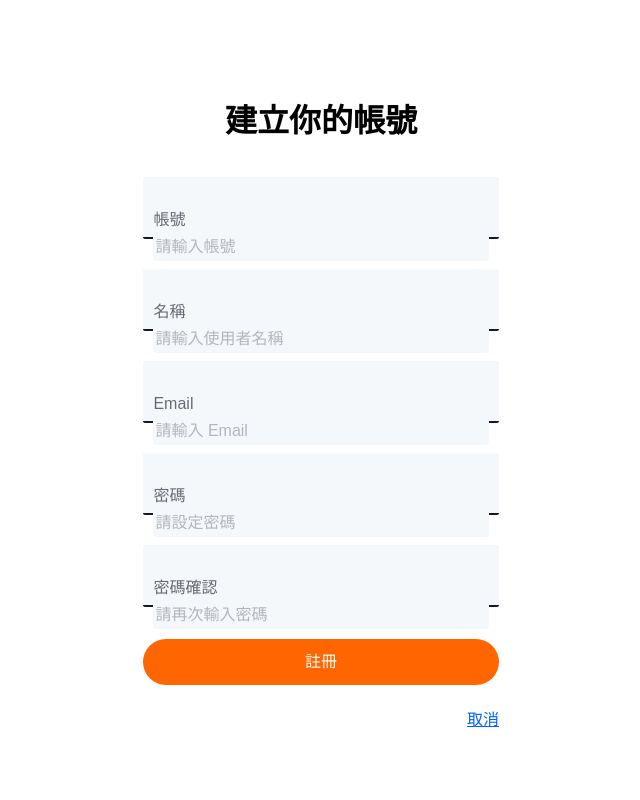
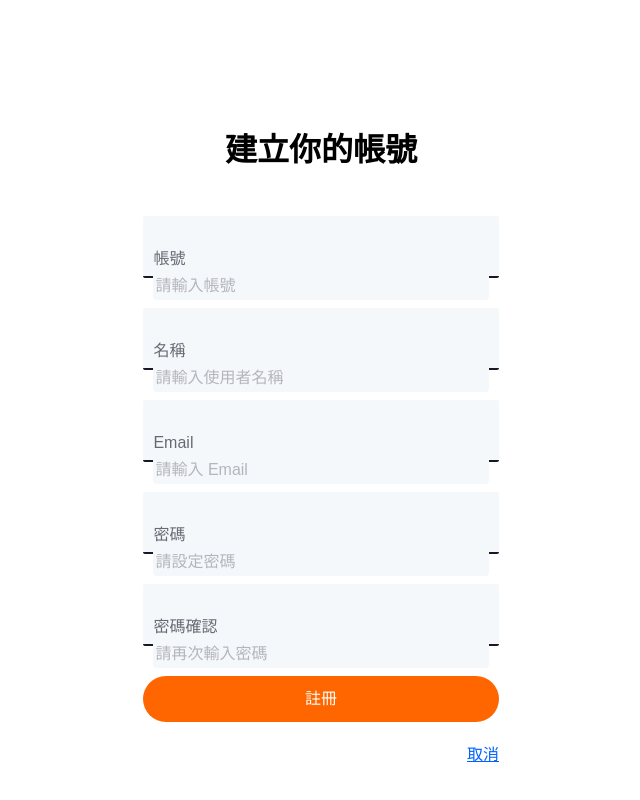
Before and after one commit to LJBL22/react_twitter, a React (Create React App) app: page /regist in a window 1280 px wide. Shown: the whole page, without its empty margins (319-959 px from the left). Built offline with nearby package versions, Linux system fonts and the light colour scheme; no server answers; some icons are missing; a web font is replaced by a local one.

Commit message:
style refactor: applied ThemeButton, add PageTitle

```diff
--- a/src/components/PopularList.jsx
+++ b/src/components/PopularList.jsx
@@ -69,7 +69,10 @@ function PopularUserCard({ user }) {
 }
 function PopularList() {
   return (
-    <div className='PopularList' style={{ padding: '1.5rem' }}>
+    <div
+      className='PopularList'
+      style={{ padding: '1.5rem', height: '100vh', overflow: 'hidden' }}
+    >
       <PopContainer>
         <Header>推薦跟隨</Header>
         {users.map((user, id) => (
--- a/src/components/Sidebar.jsx
+++ b/src/components/Sidebar.jsx
@@ -7,7 +7,7 @@ import {
 } from 'assets/icons';
 import { useNavigate } from 'react-router-dom';
 import styled from 'styled-components';
-import { AuthButton } from 'components/common/auth.styled';
+import { ThemeButton } from 'components/common/common.styled';
 
 const StyledSidebar = styled.nav`
   height: 100vh;
@@ -29,7 +29,7 @@ const StyleUl = styled.ul`
 const PageLink = styled.li`
   display: flex;
   font-weight: 700;
-  padding: 1.875rem 0 0 1rem;
+  padding: 0 0 1.875rem 1rem;
   &:hover {
     cursor: pointer;
     color: var(--color-primary);
@@ -46,7 +46,9 @@ function Sidebar() {
     <>
       <StyledSidebar>
         <SidebarContainer>
-          <IconLogo />
+          <div style={{ padding: '0 0 31.78px 0' }}>
+            <IconLogo />
+          </div>
           <StyleUl>
             <PageLink>
               <IconHomeOut />
@@ -61,7 +63,7 @@ function Sidebar() {
               &ensp;設定
             </PageLink>
           </StyleUl>
-          <AuthButton>推文</AuthButton>
+          <ThemeButton width='100%'>推文</ThemeButton>
         </SidebarContainer>
         <SidebarContainer>
           <StyleUl>
--- a/src/components/common/auth.styled.js
+++ b/src/components/common/auth.styled.js
@@ -13,31 +13,12 @@ const StyedContainer = styled.div`
 
 const StyledAuthInputContainer = styled.div`
   width: 100%;
-  margin-top: 30px;
-`;
-
-const StyledButton = styled.button`
-  min-width: 178px;
-  width: 100%;
-  height: 2.875rem;
-  border-radius: 50px;
-  background-color: var(--color-theme);
-  border: none;
-  color: white;
-  font-weight: 400;
-  padding: 8px 0;
-  margin: 2rem 0px 3rem;
-  transition: background-color .1s ease-in-out;
-
-  &:hover {
-    cursor: pointer;
-    background-color: var(--color-primary);
-  }
+  margin-bottom: 30px;
 `;
 
 const StyledFlexP = styled.p`
 position: absolute;
-bottom: 0;
+bottom: -2.875rem;
 right: 0;
 `
 
@@ -49,7 +30,6 @@ const StyledLinkText = styled.span`
 export {
   StyedContainer as AuthContainer,
   StyledAuthInputContainer as AuthInputContainer,
-  StyledButton as AuthButton,
   StyledLinkText as AuthLinkText,
   StyledFlexP as AuthP,
 };
--- a/src/components/common/common.styled.js
+++ b/src/components/common/common.styled.js
@@ -1,5 +1,8 @@
 import styled from "styled-components"
 
+const StyledTitle = styled.h1`
+  margin: 29px 0 40px 0;
+`
 const StyledHeader = styled.header`
   font-weight: 700;
   padding: 1.5rem;
@@ -26,6 +29,7 @@ const StyledButton = styled.button`
   }
 `;
 export {
+  StyledTitle as PageTitle,
   StyledHeader as Header,
   StyledButton as ThemeButton,
 }
--- a/src/pages/Admin/AdminLoginPage.jsx
+++ b/src/pages/Admin/AdminLoginPage.jsx
@@ -1,21 +1,21 @@
-import { adminLogin } from "api/auth";
-import { IconLogo } from "assets/icons";
-import AuthInput from "components/AuthInput";
+import { adminLogin } from 'api/auth';
+import { IconLogo } from 'assets/icons';
+import AuthInput from 'components/AuthInput';
 import {
   AuthContainer,
   AuthInputContainer,
-  AuthButton,
   AuthLinkText,
   AuthP,
-} from "components/common/auth.styled";
-import { useEffect, useState } from "react";
-import { Link, useNavigate } from "react-router-dom";
-import Swal from "sweetalert2";
+} from 'components/common/auth.styled';
+import { useEffect, useState } from 'react';
+import { Link, useNavigate } from 'react-router-dom';
+import Swal from 'sweetalert2';
+import { ThemeButton, PageTitle } from 'components/common/common.styled';
 // import { useAuth } from "contexts/AuthContext";
 
 const AdminLoginPage = () => {
-  const [account, setAccount] = useState("");
-  const [password, setPassword] = useState("");
+  const [account, setAccount] = useState('');
+  const [password, setPassword] = useState('');
   // const navigate = useNavigate();
   // const { login, isAuthenticated } = useAuth();
 
@@ -32,20 +32,20 @@ const AdminLoginPage = () => {
     });
     if (success) {
       Swal.fire({
-        title: "登入成功",
-        icon: "success",
+        title: '登入成功',
+        icon: 'success',
         showConfirmButton: false,
         timer: 1000,
-        position: "top",
+        position: 'top',
       });
       return;
     }
     Swal.fire({
-      title: "登入失敗",
-      icon: "error",
+      title: '登入失敗',
+      icon: 'error',
       showConfirmButton: false,
       timer: 1000,
-      position: "top",
+      position: 'top',
     });
   };
   // useEffect(() => {
@@ -58,12 +58,12 @@ const AdminLoginPage = () => {
       <div>
         <IconLogo />
       </div>
-      <h1>後台登入</h1>
+      <PageTitle>後台登入</PageTitle>
 
       <AuthInputContainer>
         <AuthInput
-          label="帳號"
-          placeholder="請輸入帳號"
+          label='帳號'
+          placeholder='請輸入帳號'
           value={account}
           onChange={(nameInputValue) => setAccount(nameInputValue)}
         />
@@ -71,16 +71,18 @@ const AdminLoginPage = () => {
 
       <AuthInputContainer>
         <AuthInput
-          type="password"
-          label="密碼"
-          placeholder="請輸入密碼"
+          type='password'
+          label='密碼'
+          placeholder='請輸入密碼'
           value={password}
           onChange={(passwordInputValue) => setPassword(passwordInputValue)}
         />
       </AuthInputContainer>
-      <AuthButton onClick={handleClick}>登入</AuthButton>
+      <ThemeButton width='100%' onClick={handleClick}>
+        登入
+      </ThemeButton>
       <AuthP>
-        <Link to="/login">
+        <Link to='/login'>
           <AuthLinkText>前台登入</AuthLinkText>
         </Link>
       </AuthP>
--- a/src/pages/LoginPage.jsx
+++ b/src/pages/LoginPage.jsx
@@ -3,7 +3,6 @@ import AuthInput from 'components/AuthInput';
 import {
   AuthContainer,
   AuthInputContainer,
-  AuthButton,
   AuthLinkText,
   AuthP,
 } from 'components/common/auth.styled';
@@ -12,6 +11,7 @@ import { Link, useNavigate } from 'react-router-dom';
 import Swal from 'sweetalert2';
 // import { login } from "api/auth";
 import { useAuth } from 'contexts/AuthContext';
+import { ThemeButton, PageTitle } from 'components/common/common.styled';
 
 const LoginPage = () => {
   const [account, setAccount] = useState('');
@@ -60,7 +60,7 @@ const LoginPage = () => {
       <div>
         <IconLogo />
       </div>
-      <h1>登入 Alphitter</h1>
+      <PageTitle>登入 Alphitter</PageTitle>
 
       <AuthInputContainer>
         <AuthInput
@@ -80,12 +80,14 @@ const LoginPage = () => {
           onChange={(passwordInputValue) => setPassword(passwordInputValue)}
         />
       </AuthInputContainer>
-      <AuthButton onClick={handleClick}>登入</AuthButton>
+      <ThemeButton width='100%' onClick={handleClick}>
+        登入
+      </ThemeButton>
       <AuthP>
         <Link to='/regist'>
           <AuthLinkText>註冊</AuthLinkText>
         </Link>
-        ．
+        &ensp;．&ensp;
         <Link to='/admin'>
           <AuthLinkText>後台登入</AuthLinkText>
         </Link>
--- a/src/pages/RegistPage.jsx
+++ b/src/pages/RegistPage.jsx
@@ -1,25 +1,25 @@
-import { register } from "api/auth";
-import { IconLogo } from "assets/icons";
-import AuthInput from "components/AuthInput";
+import { register } from 'api/auth';
+import { IconLogo } from 'assets/icons';
+import AuthInput from 'components/AuthInput';
 import {
   AuthContainer,
   AuthInputContainer,
-  AuthButton,
   AuthLinkText,
   AuthP,
-} from "components/common/auth.styled";
-import { useEffect, useState } from "react";
-import { Link, useNavigate } from "react-router-dom";
-import Swal from "sweetalert2";
+} from 'components/common/auth.styled';
+import { ThemeButton, PageTitle } from 'components/common/common.styled';
+import { useEffect, useState } from 'react';
+import { Link, useNavigate } from 'react-router-dom';
+import Swal from 'sweetalert2';
 // import { useAuth } from "contexts/AuthContext";
 
 const RegistPage = () => {
-  const [account, setAccount] = useState("");
-  const [name, setName] = useState("");
-  const [email, setEmail] = useState("");
-  const [password, setPassword] = useState("");
-  const [confirmPassword, setConfirmPassword] = useState("");
-  const [errorMsg, setErrorMsg] = useState("");
+  const [account, setAccount] = useState('');
+  const [name, setName] = useState('');
+  const [email, setEmail] = useState('');
+  const [password, setPassword] = useState('');
+  const [confirmPassword, setConfirmPassword] = useState('');
+  const [errorMsg, setErrorMsg] = useState('');
   // const [errorMsg, setErrorMsg] = useState(null);
   // const navigate = useNavigate();
   // const { register, isAuthenticated } = useAuth();
@@ -51,23 +51,23 @@ const RegistPage = () => {
       email,
     });
     if (token) {
-      localStorage.setItem("token", token);
+      localStorage.setItem('token', token);
       Swal.fire({
-        title: "註冊成功",
-        icon: "success",
+        title: '註冊成功',
+        icon: 'success',
         showConfirmButton: false,
         timer: 3000,
-        position: "top",
+        position: 'top',
       });
       return;
     }
     Swal.fire({
-      title: "註冊失敗",
-      text: "重複的使用者帳號",
-      icon: "error",
+      title: '註冊失敗',
+      text: '重複的使用者帳號',
+      icon: 'error',
       showConfirmButton: false,
       timer: 3000,
-      position: "top",
+      position: 'top',
     });
   };
 
@@ -81,29 +81,29 @@ const RegistPage = () => {
       <div>
         <IconLogo />
       </div>
-      <h1>建立你的帳號</h1>
+      <PageTitle>建立你的帳號</PageTitle>
 
       <AuthInputContainer>
         <AuthInput
-          label="帳號"
-          placeholder="請輸入帳號"
+          label='帳號'
+          placeholder='請輸入帳號'
           value={account}
           onChange={(accountInputValue) => setAccount(accountInputValue)}
         />
       </AuthInputContainer>
       <AuthInputContainer>
         <AuthInput
-          label="名稱"
-          placeholder="請輸入使用者名稱"
+          label='名稱'
+          placeholder='請輸入使用者名稱'
           value={name}
           onChange={(nameInputValue) => setName(nameInputValue)}
         />
       </AuthInputContainer>
       <AuthInputContainer>
         <AuthInput
-          type="email"
-          label="Email"
-          placeholder="請輸入 Email"
+          type='email'
+          label='Email'
+          placeholder='請輸入 Email'
           value={email}
           onChange={(emailInputValue) => setEmail(emailInputValue)}
         />
@@ -111,19 +111,19 @@ const RegistPage = () => {
 
       <AuthInputContainer>
         <AuthInput
-          type="password"
-          label="密碼"
+          type='password'
+          label='密碼'
           value={password}
-          placeholder="請設定密碼"
+          placeholder='請設定密碼'
           onChange={(passwordInputValue) => setPassword(passwordInputValue)}
         />
       </AuthInputContainer>
       <AuthInputContainer>
         <AuthInput
-          type="password"
-          label="密碼確認"
+          type='password'
+          label='密碼確認'
           value={confirmPassword}
-          placeholder="請再次輸入密碼"
+          placeholder='請再次輸入密碼'
           onChange={(passwordInputValue) =>
             setConfirmPassword(passwordInputValue)
           }
@@ -133,15 +133,17 @@ const RegistPage = () => {
           required
         />
         {confirmPassword !== password ? (
-          <span style={{ color: "purple" }}>密碼不一致，請重新確認</span>
+          <span style={{ color: 'purple' }}>密碼不一致，請重新確認</span>
         ) : (
-          ""
+          ''
         )}
       </AuthInputContainer>
-      <AuthButton onClick={handleClick}>註冊</AuthButton>
+      <ThemeButton width='100%' onClick={handleClick}>
+        註冊
+      </ThemeButton>
       <AuthP>
         {/* 尚未置中，再思考 */}
-        <Link to="/login">
+        <Link to='/login'>
           <AuthLinkText>取消</AuthLinkText>
         </Link>
       </AuthP>
```
Also changed, not shown: src/contexts/AuthContext.jsx (+11 -13 lines).
